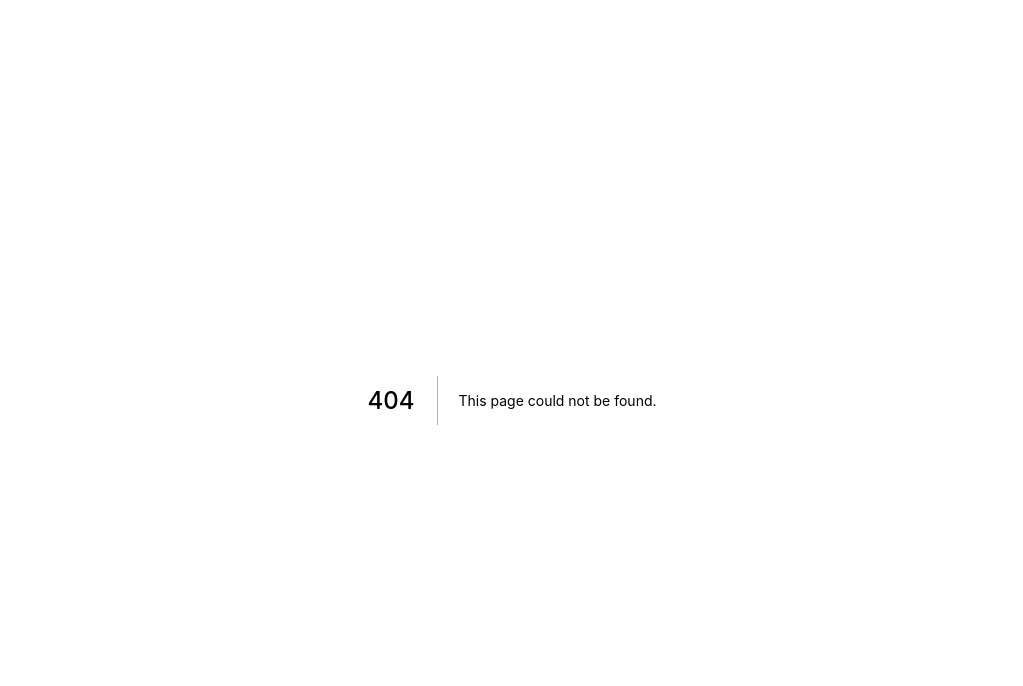
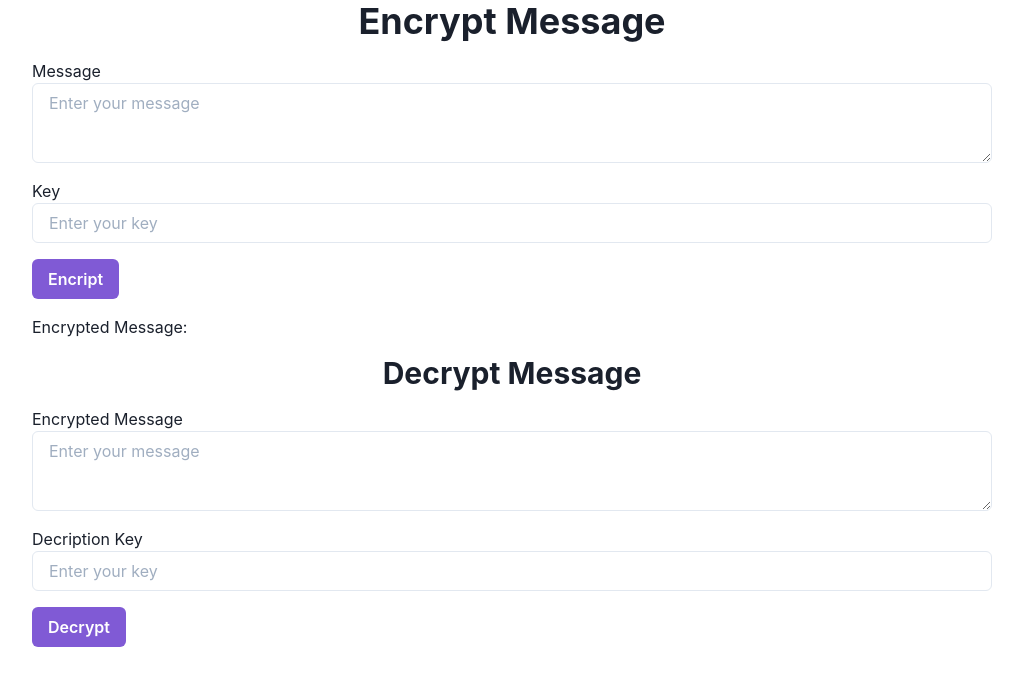
Before and after one commit to TomiMoreno/encrypt-message, a Next.js app: page /columnarTransposition in a window 1280 px wide. Before the commit this address had no page. Shown: the top 686 px of the page, without its empty margins (128-1151 px from the left). Built offline with nearby package versions, Linux system fonts and the light colour scheme.

Commit message:
feat: Add columnarTransposition page

```diff
--- /dev/null
+++ b/const/SEPARATOR.ts
@@ -0,0 +1 @@
+export const SEPARATOR = ',';
--- /dev/null
+++ b/const/SPACE_REPLACER.ts
@@ -0,0 +1,2 @@
+export const SPACE_REPLACER = '_'
+export const SPACE_REPLACER_REGEX = new RegExp(SPACE_REPLACER, 'g')
--- /dev/null
+++ b/features/ColumnarTransposition/decrypt.ts
@@ -0,0 +1,33 @@
+import { SEPARATOR } from "../../const/SEPARATOR"
+import { SPACE_REPLACER_REGEX } from "../../const/SPACE_REPLACER"
+
+const decryptMessage = (message:string, key:string) => {
+  const keyLetters = key.split('').map(l => l.toLowerCase()).map((l, i) => ({ letter: l, index: i}))
+  const chunkedMessage = message.replace(SPACE_REPLACER_REGEX, ' ').split(SEPARATOR).map(l => l.split(''))
+  const maxChunkSize = Math.ceil(message.split(SEPARATOR).join('').length / key.length)
+  const sortedKeys = keyLetters.sort((a, b) => {
+    return a.letter.localeCompare(b.letter)
+  })
+  const lettersMessage = sortedKeys.map(({letter, index}, i) => {
+    const letters = chunkedMessage[i]
+    return {
+      letter,
+      letters,
+      index
+    }
+  }
+  )
+  const sorted = lettersMessage.sort((a, b) => {
+    const value = a.index - b.index
+    return value
+  })
+  let decryptedMessage = ""
+  for(let j = 0; j < maxChunkSize; j++){
+    for(let i = 0; i < sorted.length; i++){
+      decryptedMessage = sorted[i].letters.shift() || ""
+    }
+  }
+  return decryptedMessage
+}
+
+export default decryptMessage
--- /dev/null
+++ b/features/ColumnarTransposition/encrypt.ts
@@ -0,0 +1,27 @@
+import { SPACE_REPLACER } from "../../const/SPACE_REPLACER"
+import { SEPARATOR } from "../../const/SEPARATOR"
+import arrayToChunks from "../../utils/arrayToChunks"
+
+const boxesEncrypt = (message: string, key: string) => {
+  const keyLetters = key.split('').map(l => l.toLowerCase())
+  const messageLetters = message.replace(/ /g, SPACE_REPLACER).split('')
+  const chunkedMessage = arrayToChunks(messageLetters, key.length)
+  const lettersMessage = keyLetters.map((letter, i) => {
+    const letters = chunkedMessage.map((chunk) => {
+      return chunk[i]
+    })
+    return {
+      letter,
+      letters
+    }
+  })
+  const sorted = lettersMessage.sort((a, b) => {
+    return a.letter.localeCompare(b.letter)
+  })
+  const encryptedMessage = sorted.map(({ letters }) => {
+    return letters.join('')
+  }).join(SEPARATOR)
+  return encryptedMessage
+}
+
+export default boxesEncrypt
--- /dev/null
+++ b/features/ColumnarTransposition/index.tsx
@@ -0,0 +1,112 @@
+import { ChangeEvent, MouseEventHandler, useState } from 'react'
+import Head from 'next/head'
+import { Textarea, Box, Text, Input, Heading, Button } from '@chakra-ui/react'
+import encrypt from './encrypt'
+import decrypt from './decrypt'
+
+export default function BoxesCipher() {
+  const [values, setValues] = useState({
+    message: '',
+    encryptionKey: '',
+    decryptionKey: '',
+    encryptedMessage: ''
+  })
+  const [decryptedMessage, setDecryptedMessage] = useState('')
+  const [encryptedMessage, setEncryptedMessage] = useState('')
+  const handleInputChange = (e: ChangeEvent<HTMLInputElement | HTMLTextAreaElement>) => {
+    const { value, name } = e.target;
+    setValues((prevValues) => ({ ...prevValues, [name]: value }));
+  };
+
+  const handleEncript: MouseEventHandler<HTMLButtonElement> = (e) => {
+    e.preventDefault();
+    const encrypted = encrypt(values.message, values.encryptionKey);
+    setEncryptedMessage(encrypted);
+  };
+
+  const handleDecrypt: MouseEventHandler<HTMLButtonElement> = (e) => {
+    e.preventDefault();
+    const decrypted = decrypt(
+      values.encryptedMessage,
+      values.decryptionKey
+    );
+    setDecryptedMessage(decrypted);
+  };
+
+
+  return (
+    <>
+      <Head>
+        <title>Encrypt Message</title>
+        <meta name="description" content="Encrypt and decrypt your messages usign the box method" />
+        <link rel="icon" href="/favicon.ico" />
+      </Head>
+      <Box maxW="960px" mx="auto">
+        <Heading
+          as="h1"
+          mb={4}
+          textAlign="center"
+          >
+          Encrypt Message
+        </Heading>
+        <Text>Message</Text>
+        <Textarea
+          value={values.message}
+          onChange={handleInputChange}
+          name='message'
+          placeholder='Enter your message'
+          mb={4}
+        />
+        <Text>Key</Text>
+        <Input
+          value={values.encryptionKey}
+          onChange={handleInputChange}
+          name="encryptionKey"
+          placeholder='Enter your key'
+          mb={4}
+          />
+        <Button
+          onClick={handleEncript}
+          colorScheme="purple"
+          mb={4}
+          >
+          Encript
+        </Button>
+
+          <Text>Encrypted Message:</Text>
+          <Text
+            fontSize="xl"
+            fontWeight="bold"
+            color="purple.500"
+            mb={4}
+            textAlign="center"
+          >
+            {encryptedMessage}
+          </Text>
+          <Heading as="h2" size="lg" mb={4} textAlign="center">
+            Decrypt Message
+          </Heading>
+          <Text>Encrypted Message</Text>
+          <Textarea
+            value={values.encryptedMessage}
+            name="encryptedMessage"
+            onChange={handleInputChange}
+            placeholder='Enter your message'
+            mb={4}
+          />
+          <Text>Decription Key</Text>
+          <Input
+            value={values.decryptionKey}
+            name="decryptionKey"
+            onChange={handleInputChange}
+            placeholder='Enter your key'
+            mb={4}
+          />
+          <Button onClick={handleDecrypt} colorScheme="purple">Decrypt</Button>
+          <Text fontSize="xl" fontWeight="bold" color="purple.500" mb={4} textAlign="center">
+            {decryptedMessage}
+          </Text>
+      </Box>
+    </>
+  )
+}
--- /dev/null
+++ b/pages/columnarTransposition.tsx
@@ -0,0 +1,8 @@
+import ColumnarTransposition from '../features/ColumnarTransposition'
+
+export default function Columnar() {
+
+	return (
+		<ColumnarTransposition />
+	)
+}
```
